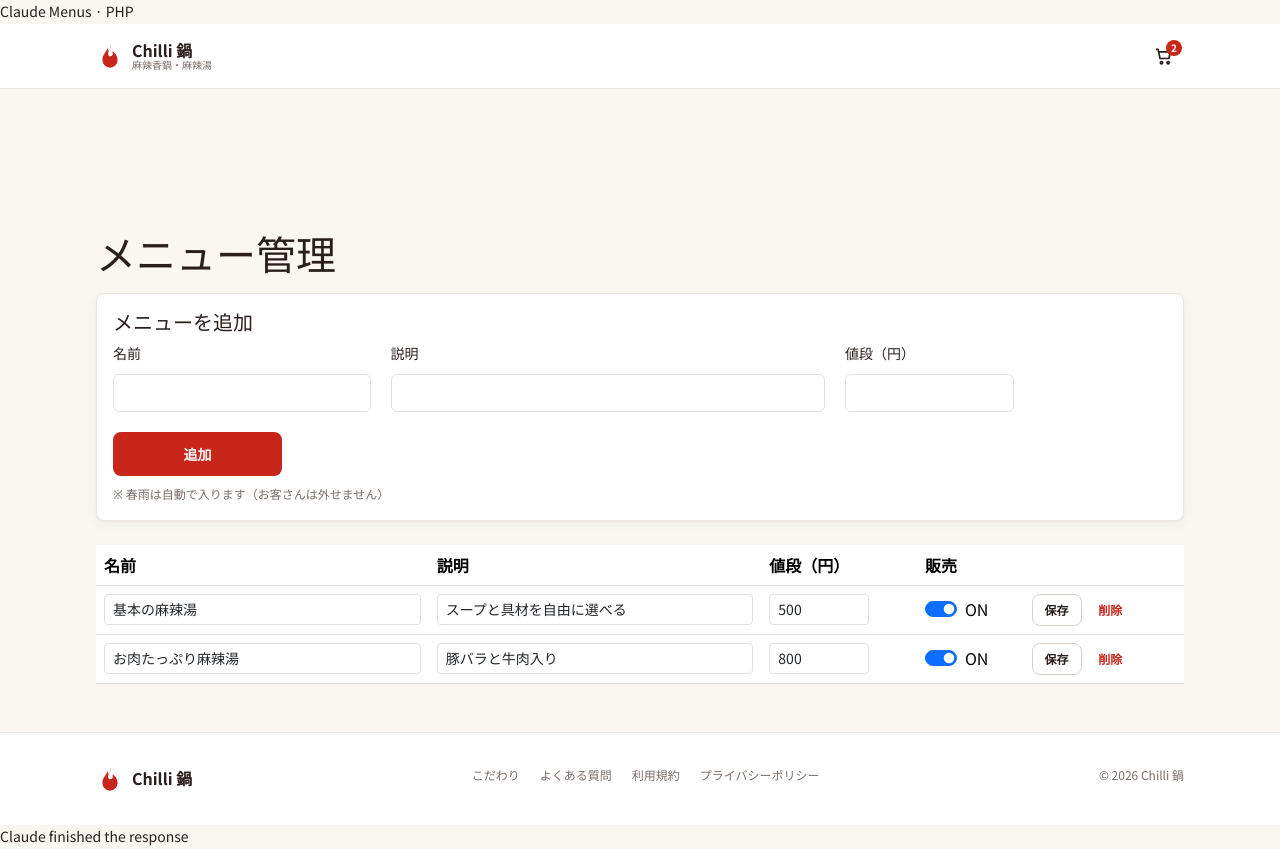
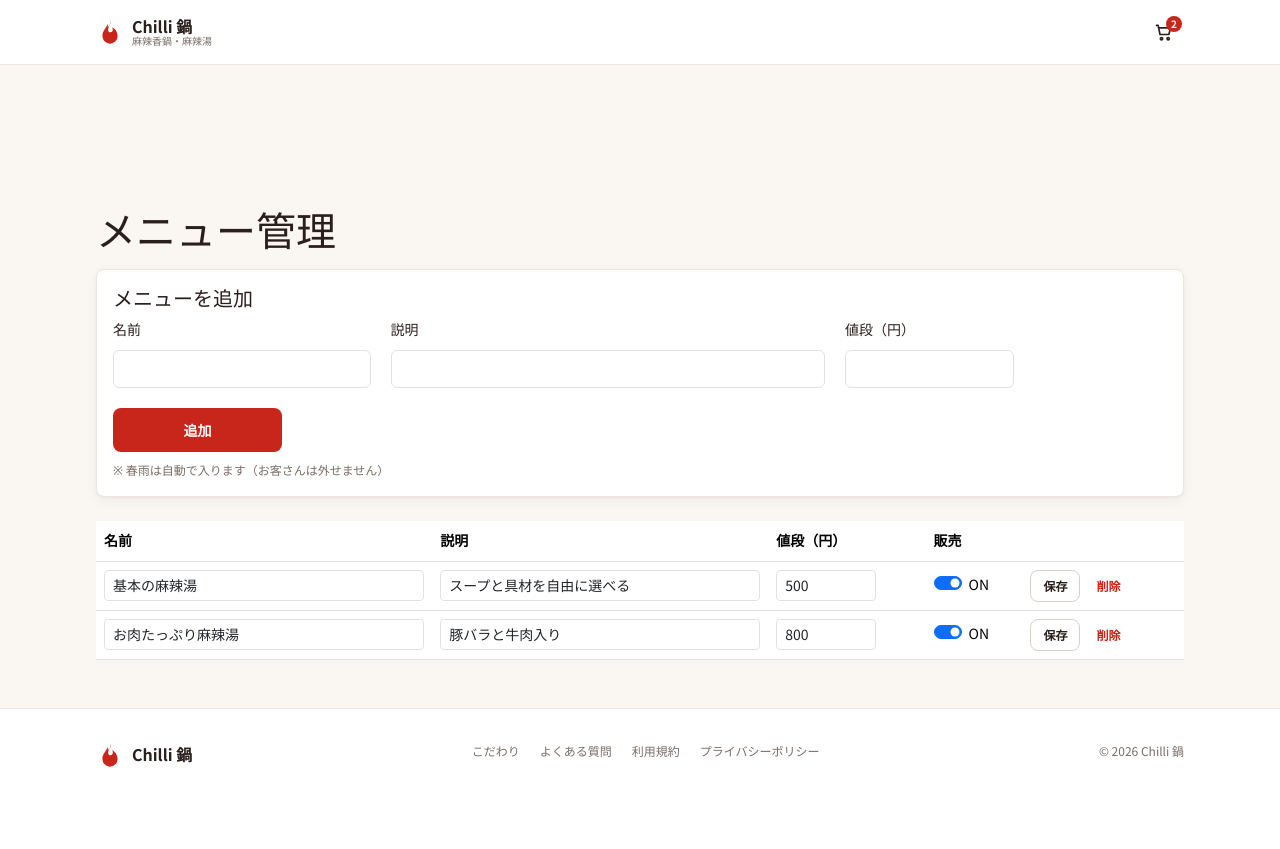
Before and after one commit to Shein1101/Malatang, a PHP site: page /menus.php in a window 1280 px wide. After the commit the page ends 767 px from the top, so only its background shows below. Run offline with PHP 8.4, Linux system fonts and the light colour scheme; data comes from the database, SQL or seed files in the repository.

Commit message:
[FIX] admin/menus.php: remove copied text

```diff
--- a/admin/menus.php
+++ b/admin/menus.php
@@ -1,5 +1,4 @@
-Claude
-Menus · PHP
+
 <?php
 // admin/menus.php — メニュー管理 (owner). Owner: Myat
 // Screen only, NO SQL. Data comes from ../api/menus.php
@@ -133,5 +132,3 @@ window.addEventListener('load', loadList);
 </script>
 
 <?php include '../includes/footer.php'; ?>
-
-Claude finished the response
```
